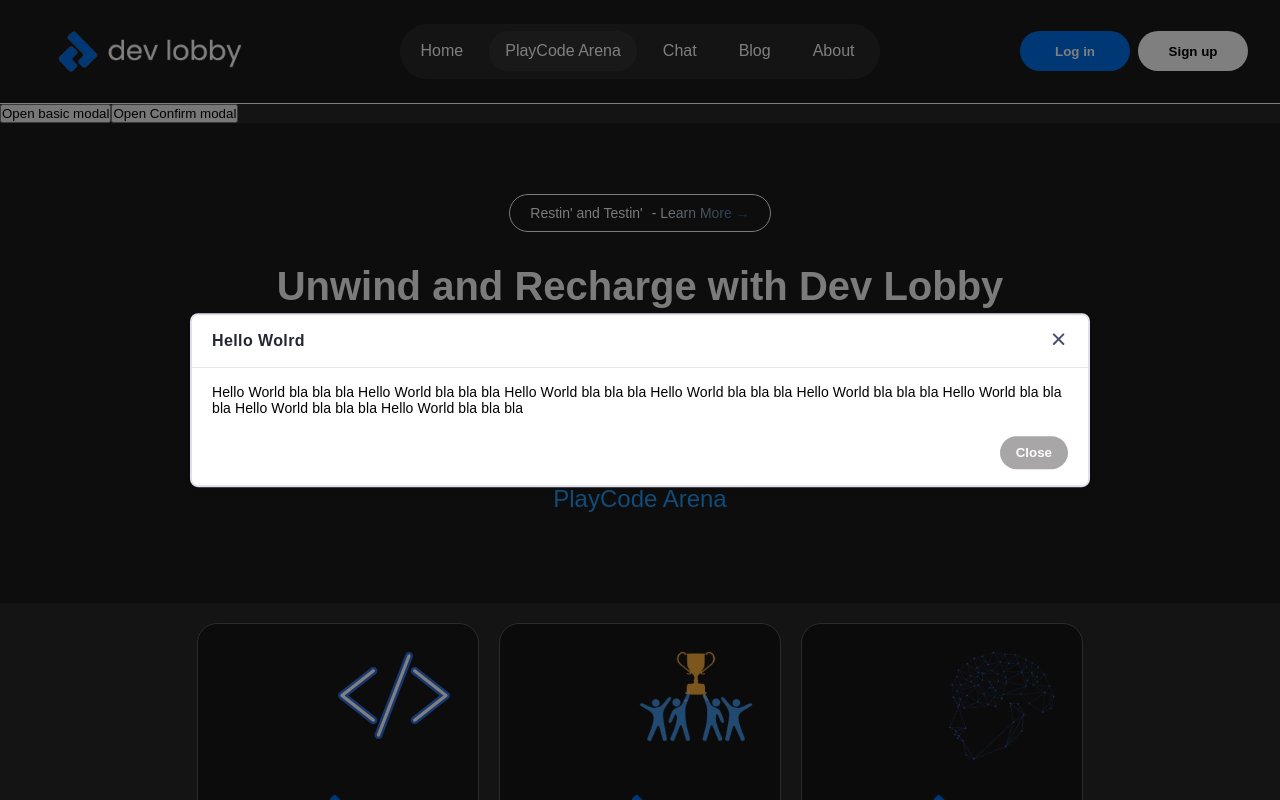
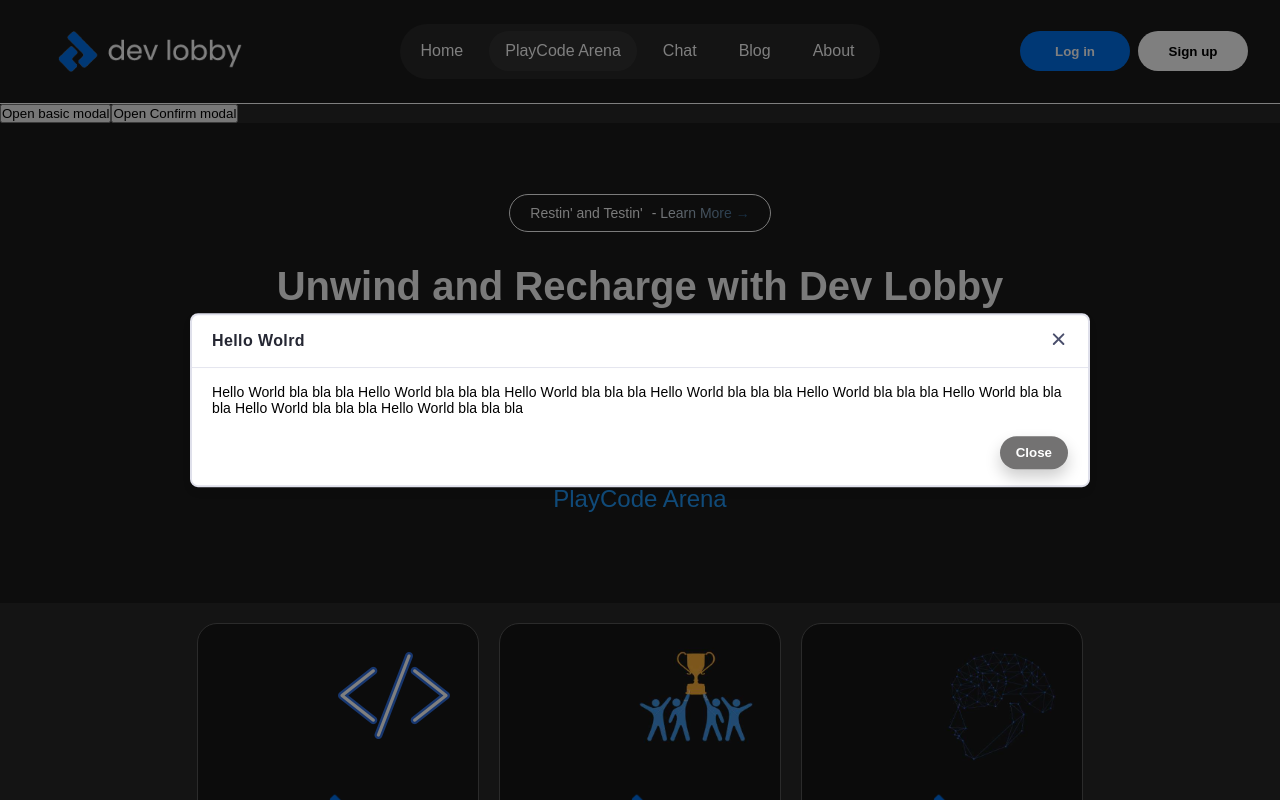
Before and after one commit to edberv1/DevLobby, a React (Create React App) app: page / in a window 1280 px wide. Both pictures are taken after a click on the button "Open basic modal". Shown: the top 800 px of the page. Built offline with nearby package versions, Linux system fonts and the light colour scheme.

Commit message:
Improvements
Fix button colors and styling
Fix scrolling behaviour

```diff
--- a/src/components/Pages/LayoutClient/index.jsx
+++ b/src/components/Pages/LayoutClient/index.jsx
@@ -1,10 +1,9 @@
-import React, { useState } from 'react'
+import React from 'react'
 import { Outlet } from 'react-router-dom'
 import Navbar from '../../molecules/Navbar'
 import ModalDemo from '../../organisms/ModalDemo'
 
 const ClientLayout = () => {
-  const [modalOpen, setModalOpen] = useState(false)
   return (
     <>
       <div>
--- a/src/components/atoms/BackDrop/BackDrop.scss
+++ b/src/components/atoms/BackDrop/BackDrop.scss
@@ -1,5 +1,5 @@
 .backDrop {
-  position: absolute;
+  position: fixed;
   top: 0;
   left: 0;
   width: 100%;
--- a/src/components/molecules/ModalBasic/ModalBasic.scss
+++ b/src/components/molecules/ModalBasic/ModalBasic.scss
@@ -82,7 +82,8 @@ $theme-background-dark: #282828;
     gap: 8px;
 
     button {
-      @include button-styles(rgb(168, 166, 166), white, rgb(113, 62, 62));
+      @include button-styles(rgb(115, 114, 114), white, rgb(87, 85, 85));
+      box-shadow: 0 10px 12px 0 rgba(0, 0, 0, 0.2);
     }
   }
 }
--- a/src/components/molecules/ModalBasic/index.jsx
+++ b/src/components/molecules/ModalBasic/index.jsx
@@ -3,6 +3,11 @@ import './ModalBasic.scss'
 import BackDrop from '../../atoms/BackDrop'
 
 const ModalBasic = ({ children, title, modalOpen, setModalOpen }) => {
+  // prevent screen from scrolling
+  useEffect(() => {
+    document.body.style.overflow = 'hidden'
+    return () => (document.body.style.overflow = 'unset')
+  })
 
   // close if ESC pressed
   useEffect(() => {
@@ -17,8 +22,7 @@ const ModalBasic = ({ children, title, modalOpen, setModalOpen }) => {
   return (
     <>
       <BackDrop setModalOpen={setModalOpen} />
-      <div className='modalBackground'>
-        <div className='modalContainer'>
+      <div className={`modalContainer`}>
         <div className='header'>
           <div className='title'>{title}</div>
           <div
@@ -50,7 +54,6 @@ const ModalBasic = ({ children, title, modalOpen, setModalOpen }) => {
           <button onClick={() => setModalOpen(false)}>Close</button>
         </div>
       </div>
-      </div>
     </>
   )
 }
--- a/src/components/molecules/ModalConfirm/ModalConfirm.scss
+++ b/src/components/molecules/ModalConfirm/ModalConfirm.scss
@@ -81,11 +81,15 @@ $theme-background-dark: #282828;
     justify-content: flex-end;
     gap: 8px;
 
+    button {
+      box-shadow: 0 8px 16px 0 rgba(0, 0, 0, 0.2);
+    }
+
     .cancelBtn {
-      @include button-styles(rgb(168, 166, 166), white, rgb(113, 62, 62));
+      @include button-styles(rgb(115, 114, 114), white, rgb(87, 85, 85));
     }
     .confirmBtn {
-      @include button-styles(rgb(68, 109, 83), white, rgb(13, 108, 65));
+      @include button-styles(#0053b1, white, #0070EC);
     }
   }
 }
--- a/src/components/molecules/ModalConfirm/index.jsx
+++ b/src/components/molecules/ModalConfirm/index.jsx
@@ -9,6 +9,12 @@ const ModalConfirm = ({
   setModalOpen,
   confirmHandler
 }) => {
+  // prevent screen from scrolling
+  useEffect(() => {
+    document.body.style.overflow = 'hidden'
+    return () => (document.body.style.overflow = 'unset')
+  })
+
   // close if ESC pressed
   useEffect(() => {
     const keyHandler = ({ keyCode }) => {
```
Lines whose indentation alone changed are shown as unchanged.
